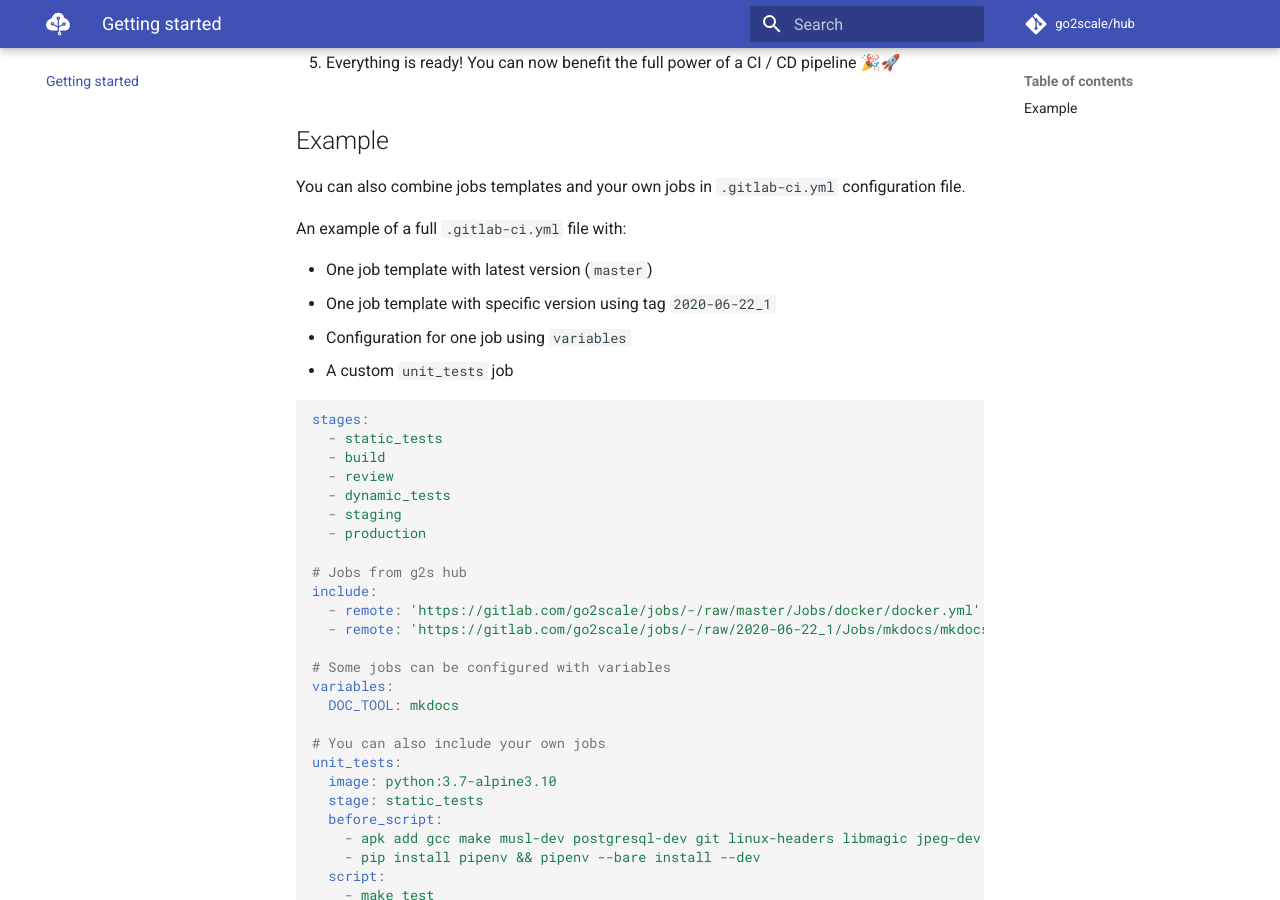
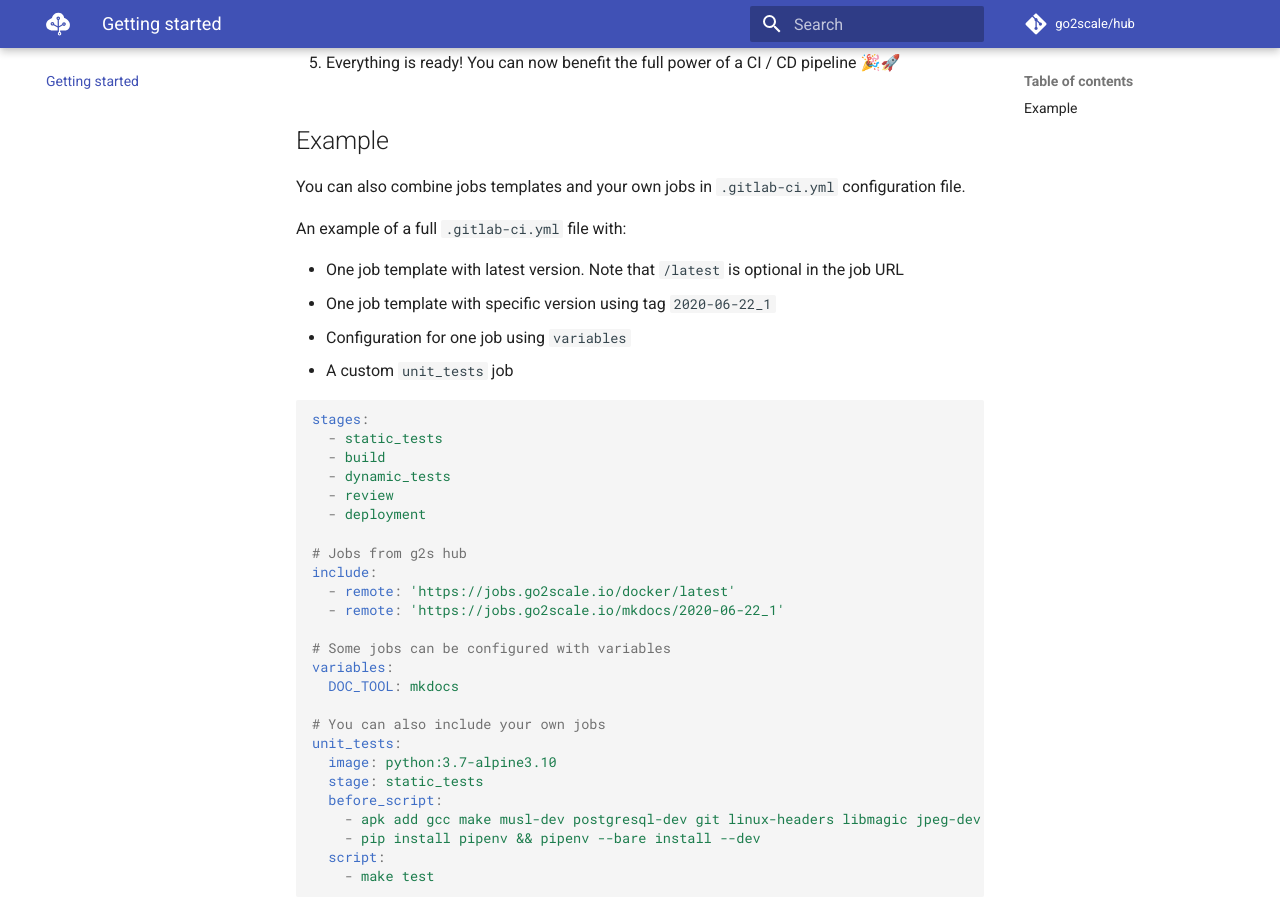
Before and after one commit to r2devops/hub, an MkDocs documentation site: the page built from docs/getting-started.md, in a window 1280 px wide and 900 px high, scrolled down 986 px. Built offline with MkDocs 1.6.1 and Material for MkDocs 9.7.7, drawn with Linux system fonts in a browser that asks for light colours; comment, search, counter and statistics services are not loaded.

Commit message:
update all URL

```diff
--- a/docs/getting-started.md
+++ b/docs/getting-started.md
@@ -54,7 +54,8 @@ configuration file.
 
 An example of a full `.gitlab-ci.yml` file with:
 
-* One job template with latest version (`master`)
+* One job template with latest version. Note that `/latest` is optional in the
+  job URL
 * One job template with specific version using tag `2020-06-22_1`
 * Configuration for one job using `variables`
 * A custom `unit_tests` job
@@ -63,15 +64,14 @@ An example of a full `.gitlab-ci.yml` file with:
 stages:
   - static_tests
   - build
+  - dynamic_tests
   - review
-  - dynamic_tests
-  - staging
-  - production
+  - deployment
 
 # Jobs from g2s hub
 include:
-  - remote: 'https://gitlab.com/go2scale/jobs/-/raw/master/Jobs/docker/docker.yml'
-  - remote: 'https://gitlab.com/go2scale/jobs/-/raw/2020-06-22_1/Jobs/mkdocs/mkdocs.yml'
+  - remote: 'https://jobs.go2scale.io/docker/latest'
+  - remote: 'https://jobs.go2scale.io/mkdocs/2020-06-22_1'
 
 # Some jobs can be configured with variables
 variables:
```
Also changed, not shown: docs/Jobs/mkdocs/README.md (+8 -4 lines), docs/Jobs/pages/README.md (+3 -3 lines), docs/versioning.md (+5 -5 lines).
